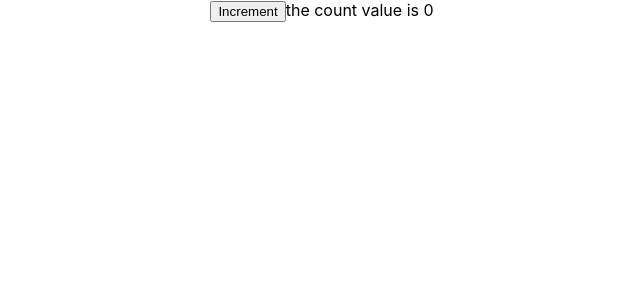
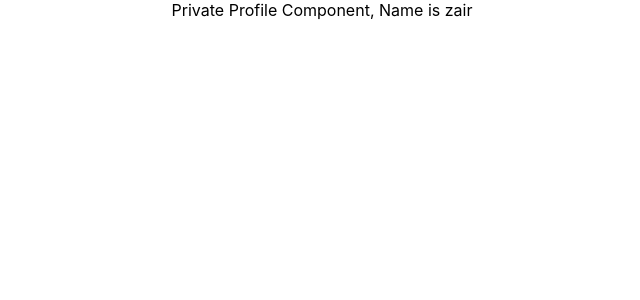
Before and after one commit to DevPro15/react-typescript-demo, a React (Create React App) app: page / in a window 1280 px wide. Shown: the top 300 px of the page, without its empty margins (318-958 px from the left). Built offline with nearby package versions, Linux system fonts and the light colour scheme.

Commit message:
component props

```diff
--- a/src/App.tsx
+++ b/src/App.tsx
@@ -1,10 +1,11 @@
 import "./App.css";
-import { Counter } from "./components/class/Counter";
+import { Private } from "./components/auth/Private";
+import { Profile } from "./components/auth/Profile";
 
 function App() {
   return (
     <div className="App">
-      <Counter message="the count value is" />
+      <Private isLoggedIn={true} component={Profile} />
     </div>
   );
 }
--- /dev/null
+++ b/src/components/auth/Login.tsx
@@ -0,0 +1,3 @@
+export const Login = () => {
+  return <div>Please Login to Continue</div>;
+};
--- /dev/null
+++ b/src/components/auth/Private.tsx
@@ -0,0 +1,15 @@
+import { Login } from "./Login";
+import { ProfileProps } from "./Profile";
+
+type PrivateProps = {
+  isLoggedIn: boolean;
+  component: React.ComponentType<ProfileProps>;
+};
+
+export const Private = ({ isLoggedIn, component: Component }: PrivateProps) => {
+  if (isLoggedIn) {
+    return <Component name="zair" />;
+  } else {
+    return <Login />;
+  }
+};
--- /dev/null
+++ b/src/components/auth/Profile.tsx
@@ -0,0 +1,7 @@
+export type ProfileProps = {
+  name: string;
+};
+
+export const Profile = ({ name }: ProfileProps) => {
+  return <div>Private Profile Component, Name is {name}</div>;
+};
```
